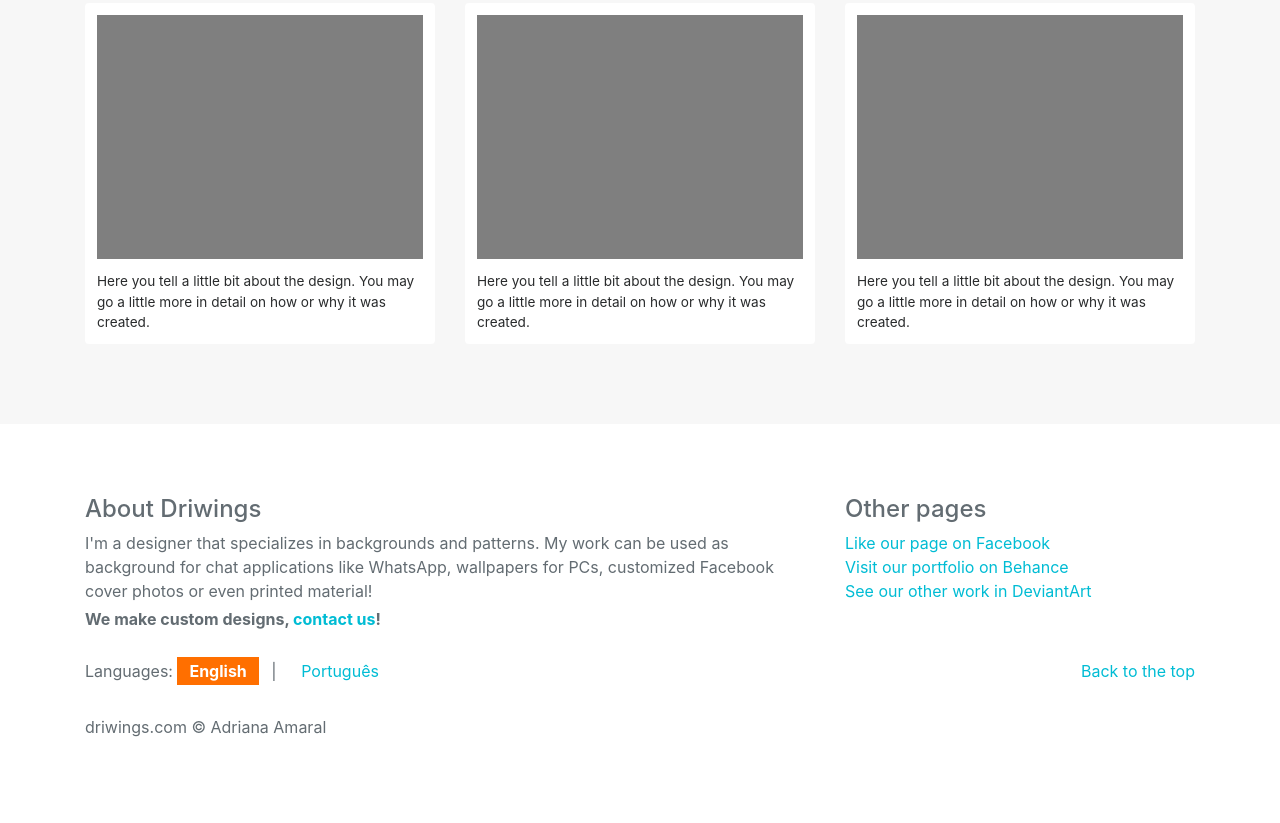
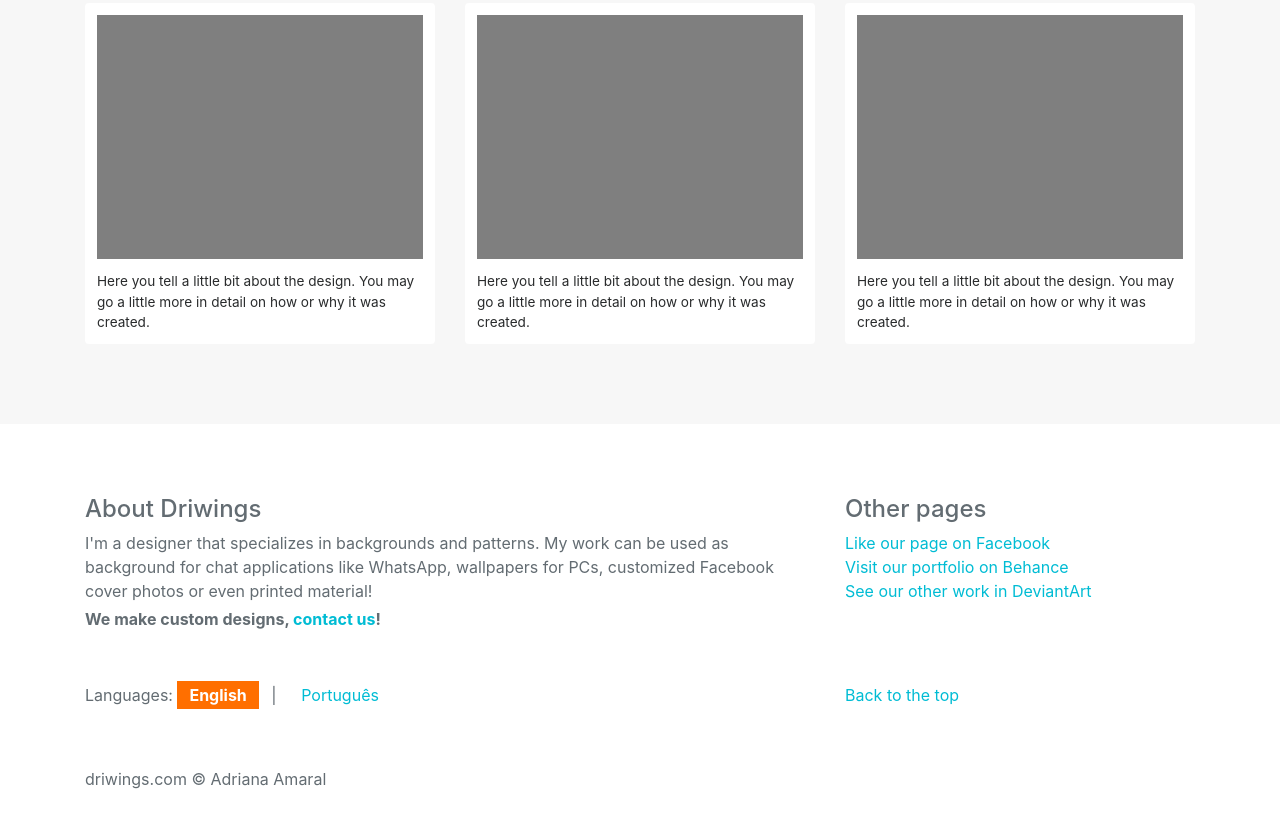
Before and after one commit to driwings/driwings.github.io, a website: page index.html in a window 1280 px wide. Shown: the part 1559-2382 px from the top of the page. Before the commit the page ends 2330 px from the top, so only its background shows below. Drawn offline with nearby package versions, Linux system fonts and the light colour scheme; a script that the page names is missing; a web font is replaced by a local one.

Commit message:
Improve footer alignment

```diff
--- a/css/driwings.css
+++ b/css/driwings.css
@@ -75,13 +75,8 @@ img {
     margin-right: 0;
 }
 
-.lang-switcher {
+.lang-switcher-top {
     font-size: 0.7em;
-    padding: 0;
-}
-
-.lang-switcher-bottom {
-    font-size: 1.0em;
 }
 
 .lang-divider {
--- a/index.html
+++ b/index.html
@@ -200,14 +200,9 @@
                         </ul>
                     </div>
                 </div>
-                </div>
 
-            <div class="container">
-                <p class="float-right">
-                    <a href="/">Back to the top</a>
-                </p>
-
-                <p class="lang-switcher lang-switcher-bottom">
+                <div class="row">
+                    <p class="col-sm-8 py-4 lang-switcher lang-switcher-bottom">
                         Languages:
 
 
@@ -223,9 +218,16 @@
 
                     </p>
 
-                <p class="copyright">driwings.com &copy; Adriana Amaral</p>
+                    <p class="col-sm-4 py-4">
+                        <a href="/">Back to the top</a>
+                    </p>
+                </div>
 
+                <div class="row">
+                    <p class="col-12 copyright">driwings.com &copy; Adriana Amaral</p>
                 </div>
+            </div>
+
         </footer>
 
         <div class="modal fade" id="modalContact" tabindex="-1" role="dialog" aria-labelledby="modalContactLabel" aria-hidden="true">
```
Also changed, not shown: pt.html (+10 -8 lines), templates/base.html (+10 -8 lines). Lines whose indentation alone changed are shown as unchanged.
